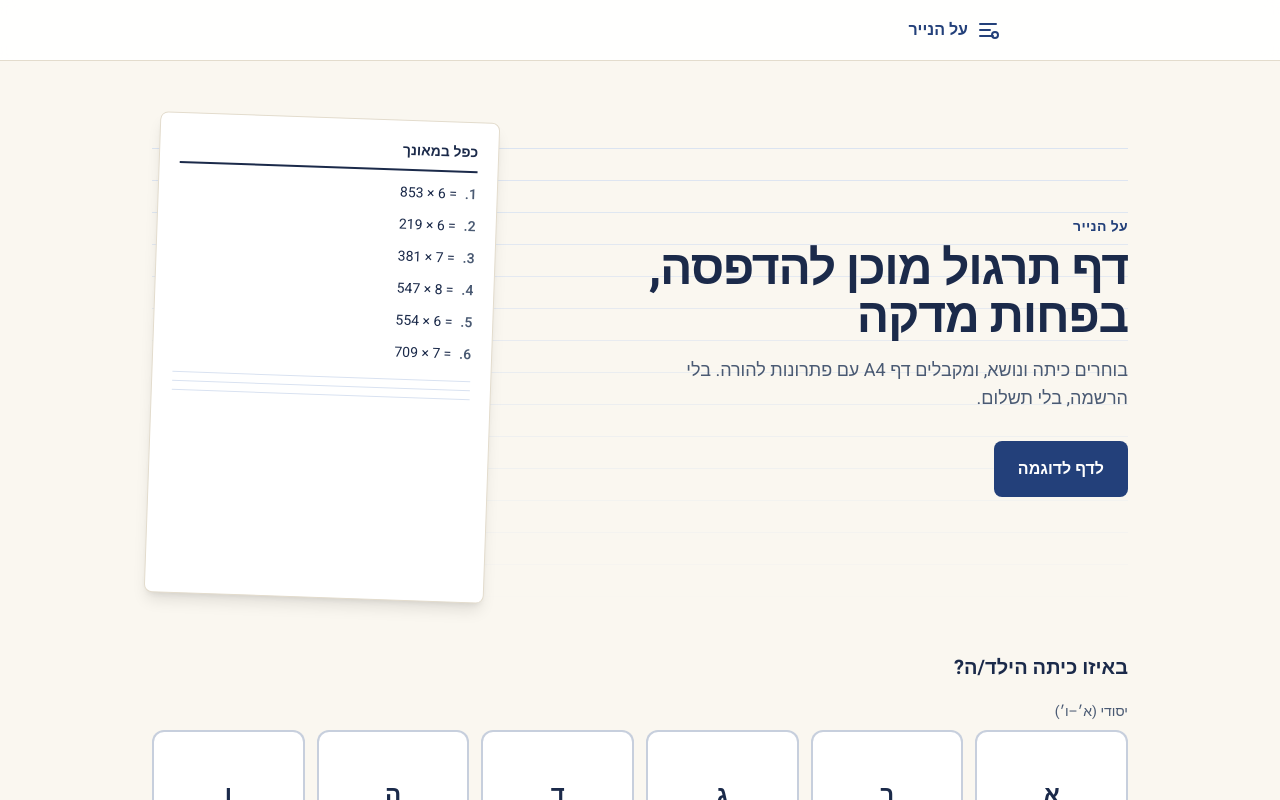
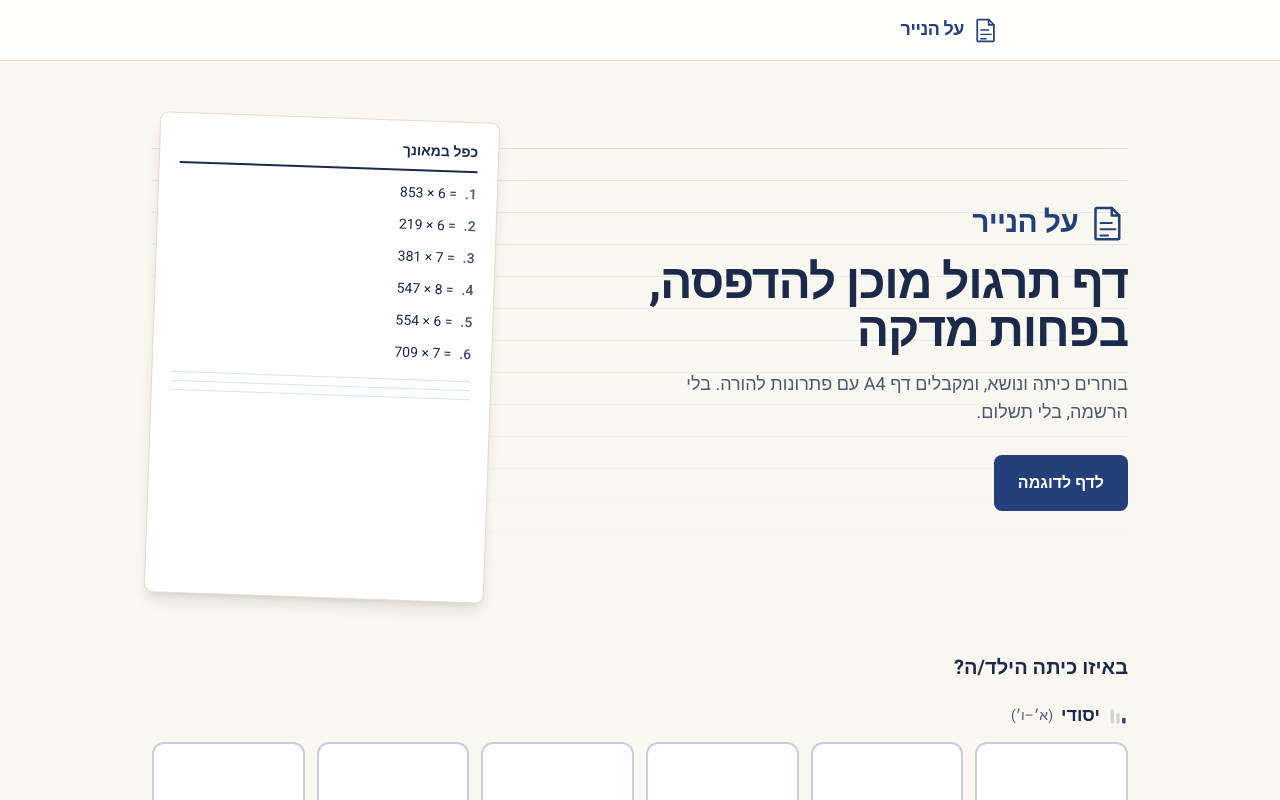
Before and after one commit to shaibs3/math-sheets, a Next.js app: page / in a window 1280 px wide. Shown: the top 800 px of the page. Built offline with nearby package versions, Linux system fonts and the light colour scheme.

Commit message:
feat: give the brand a logo and lift the school-band headings (#32)

```diff
--- a/app/page.tsx
+++ b/app/page.tsx
@@ -1,5 +1,6 @@
 import Link from "next/link";
 import GradePicker from "@/components/GradePicker";
+import Logo from "@/components/Logo";
 import SheetPreview from "@/components/SheetPreview";
 import TopicIcon from "@/components/TopicIcon";
 import { getGrade, getTopic } from "@/lib/curriculum";
@@ -28,8 +29,11 @@ export default function HomePage() {
     <main className="mx-auto w-full max-w-5xl px-4 py-10 sm:px-6 sm:py-14">
       <section className="paper-rule grid items-center gap-10 pb-14 lg:grid-cols-[1.1fr_0.9fr] lg:gap-12">
         <div>
-          <p className="text-sm font-bold tracking-wide text-[var(--color-primary)]">על הנייר</p>
-          <h1 className="mt-2 text-3xl font-extrabold tracking-tight sm:text-4xl lg:text-5xl">
+          <p className="flex items-center gap-2.5 text-[var(--color-primary)]">
+            <Logo className="size-9 shrink-0 sm:size-10" />
+            <span className="text-2xl font-extrabold tracking-tight sm:text-3xl">על הנייר</span>
+          </p>
+          <h1 className="mt-4 text-3xl font-extrabold tracking-tight sm:text-4xl lg:text-5xl">
             דף תרגול מוכן להדפסה, בפחות מדקה
           </h1>
           <p className="mt-4 max-w-md text-lg text-[var(--color-subtle)]">
--- a/components/GradePicker.tsx
+++ b/components/GradePicker.tsx
@@ -18,10 +18,39 @@ const gradeLetters: Record<number, string> = {
 };
 
 const bands = [
-  { label: "יסודי", range: "א׳–ו׳", ids: [1, 2, 3, 4, 5, 6], primary: true },
-  { label: "חטיבת ביניים", range: "ז׳–ט׳", ids: [7, 8, 9], primary: false },
-  { label: "תיכון", range: "י׳–י״ב", ids: [10, 11, 12], primary: false },
+  { label: "יסודי", range: "א׳–ו׳", ids: [1, 2, 3, 4, 5, 6], primary: true, sheets: 1 },
+  { label: "חטיבת ביניים", range: "ז׳–ט׳", ids: [7, 8, 9], primary: false, sheets: 2 },
+  { label: "תיכון", range: "י׳–י״ב", ids: [10, 11, 12], primary: false, sheets: 3 },
 ];
+
+function BandIcon({ sheets }: { sheets: number }) {
+  const bars = [
+    { x: 17, y: 14, height: 7 },
+    { x: 10, y: 9, height: 12 },
+    { x: 3, y: 4, height: 17 },
+  ];
+
+  return (
+    <svg
+      viewBox="0 0 24 24"
+      aria-hidden="true"
+      className="size-5 shrink-0 text-[var(--color-primary)]"
+      fill="currentColor"
+    >
+      {bars.map((bar, index) => (
+        <rect
+          key={bar.x}
+          x={bar.x}
+          y={bar.y}
+          width={4}
+          height={bar.height}
+          rx={1.5}
+          opacity={index < sheets ? 1 : 0.2}
+        />
+      ))}
+    </svg>
+  );
+}
 
 function sampleTopics(grade: Grade): string {
   return grade.topics
@@ -61,9 +90,10 @@ export default function GradePicker({ heading }: { heading: string }) {
       <div className="flex flex-col gap-6">
         {bands.map((band) => (
           <div key={band.label}>
-            <h3 className="mb-2 text-sm font-medium text-[var(--color-subtle)]">
+            <h3 className="mb-3 flex items-center gap-2 text-lg font-bold">
+              <BandIcon sheets={band.sheets} />
               {band.label}{" "}
-              <span className="font-normal" dir="rtl">
+              <span className="text-sm font-normal text-[var(--color-subtle)]" dir="rtl">
                 ({band.range})
               </span>
             </h3>
--- /dev/null
+++ b/components/Logo.tsx
@@ -0,0 +1,18 @@
+export default function Logo({ className = "size-8" }: { className?: string }) {
+  return (
+    <svg
+      viewBox="0 0 32 32"
+      aria-hidden="true"
+      className={className}
+      fill="none"
+      stroke="currentColor"
+      strokeWidth={2}
+      strokeLinecap="round"
+      strokeLinejoin="round"
+    >
+      <path d="M7 4h12l6 6v18a1 1 0 0 1-1 1H7a1 1 0 0 1-1-1V5a1 1 0 0 1 1-1Z" />
+      <path d="M19 4v6h6" />
+      <path d="M10 16h9M10 21h12M10 26h6" strokeWidth={1.6} />
+    </svg>
+  );
+}
--- a/components/NavBar.tsx
+++ b/components/NavBar.tsx
@@ -4,6 +4,7 @@ import Link from "next/link";
 import { PROGRESS_ENABLED } from "@/lib/features";
 import { usePathname } from "next/navigation";
 import DueLink from "./DueLink";
+import Logo from "./Logo";
 import ProfileSwitcher from "./ProfileSwitcher";
 import { getGrade, getTopic } from "@/lib/curriculum";
 
@@ -39,21 +40,9 @@ export default function NavBar() {
       >
         <Link
           href="/"
-          className="flex min-h-11 items-center gap-2 rounded-lg px-2 font-bold text-[var(--color-primary)] transition-colors hover:bg-[var(--color-muted)] focus-visible:outline-2 focus-visible:outline-offset-2 focus-visible:outline-[var(--color-ring)]"
+          className="flex min-h-11 items-center gap-2 rounded-lg px-2 text-lg font-extrabold tracking-tight text-[var(--color-primary)] transition-colors hover:bg-[var(--color-muted)] focus-visible:outline-2 focus-visible:outline-offset-2 focus-visible:outline-[var(--color-ring)]"
         >
-          <svg
-            viewBox="0 0 24 24"
-            aria-hidden="true"
-            className="size-6"
-            fill="none"
-            stroke="currentColor"
-            strokeWidth={2}
-            strokeLinecap="round"
-            strokeLinejoin="round"
-          >
-            <path d="M4 6h16M4 12h10M4 18h13" />
-            <circle cx={19} cy={17} r={3} />
-          </svg>
+          <Logo className="size-7 shrink-0" />
           על הנייר
         </Link>
 
```
